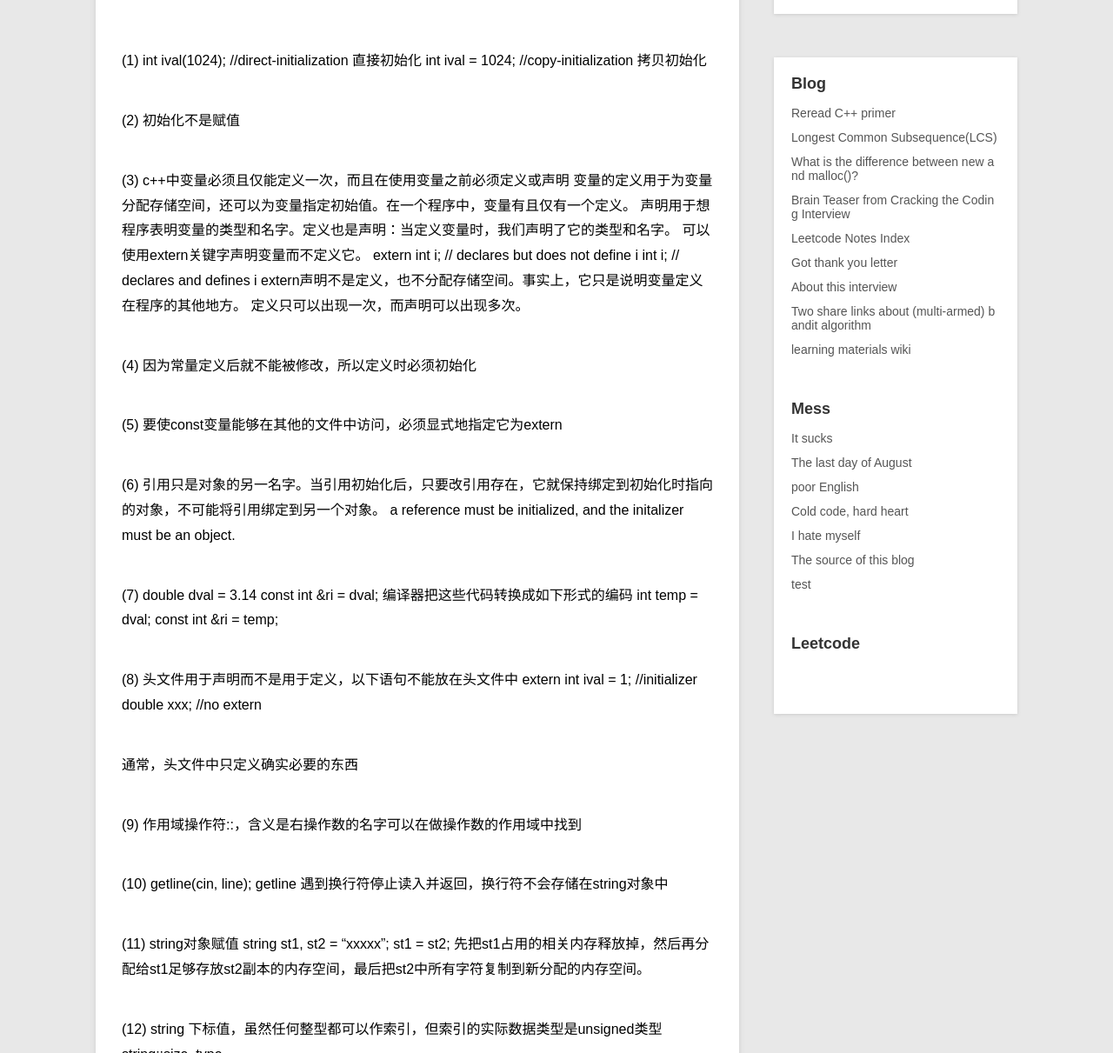
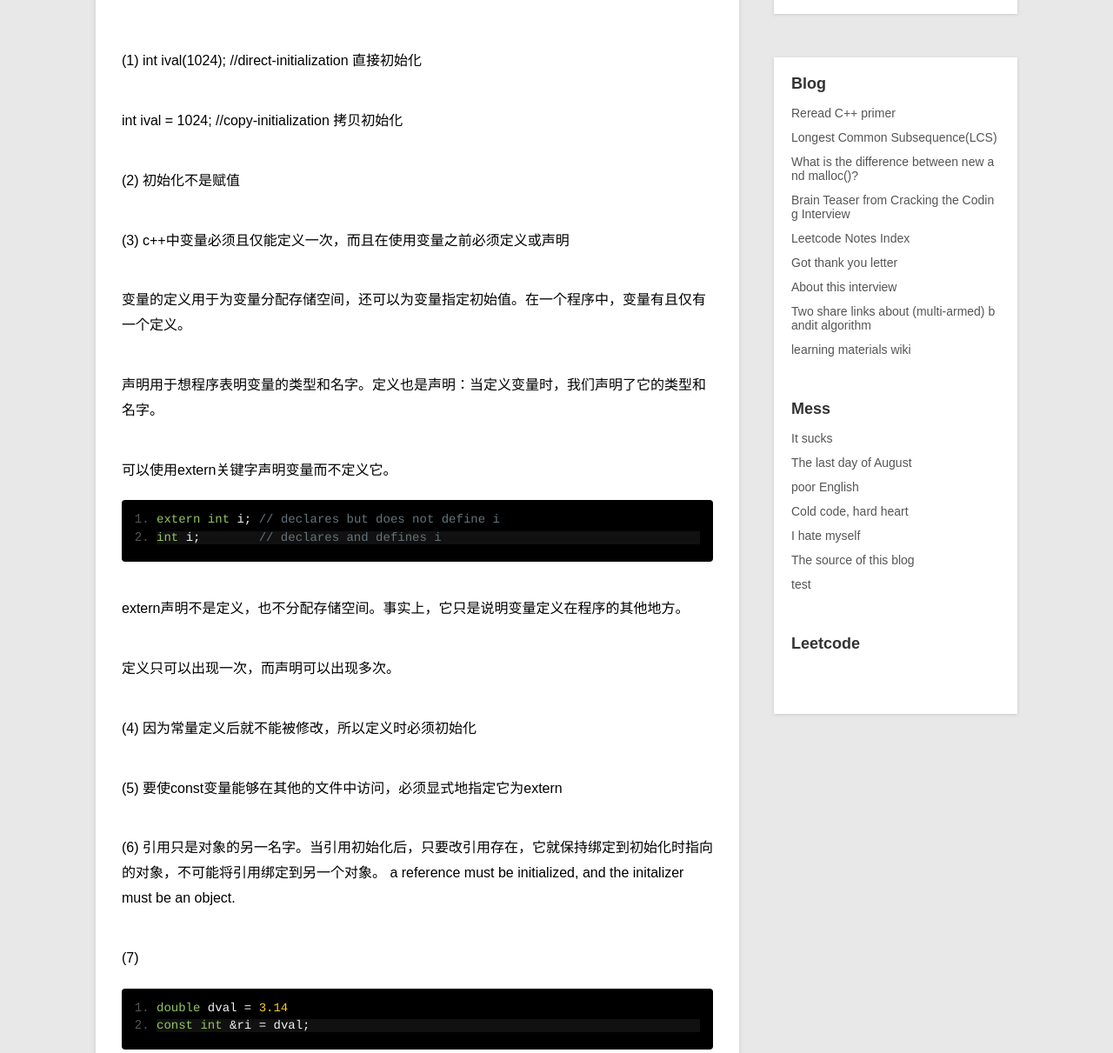
Before and after one commit to kunth/kunth.github.io, a Jekyll site: the page built from _posts/blog/2014-09-24-reread-c++primer.md, in a window 1280 px wide and 1400 px high, cut to the strip 189-1400 px from the top of the window. Shown: the whole strip at 87% size. Built offline with Jekyll 4.4.1, drawn with Linux system fonts in a browser that asks for light colours; Markdown is read by kramdown in place of the engine named in the settings; some of the changed text lies outside the part shown.

Commit message:
update reread-c++primer

````diff
--- a/_posts/blog/2014-09-24-reread-c++primer.md
+++ b/_posts/blog/2014-09-24-reread-c++primer.md
@@ -7,6 +7,7 @@ category: blog
 
 (1)
 int ival(1024); //direct-initialization 直接初始化
+
 int ival = 1024; //copy-initialization  拷贝初始化
 
 (2)
@@ -14,12 +15,18 @@ int ival = 1024; //copy-initialization  拷贝初始化
 
 (3)
 c++中变量必须且仅能定义一次，而且在使用变量之前必须定义或声明
+
 变量的定义用于为变量分配存储空间，还可以为变量指定初始值。在一个程序中，变量有且仅有一个定义。
+
 声明用于想程序表明变量的类型和名字。定义也是声明：当定义变量时，我们声明了它的类型和名字。
+
 可以使用extern关键字声明变量而不定义它。
+``` c++
 extern int i; // declares but does not define i
 int i;        // declares and defines i
+```
 extern声明不是定义，也不分配存储空间。事实上，它只是说明变量定义在程序的其他地方。
+
 定义只可以出现一次，而声明可以出现多次。
 
 (4)
@@ -33,17 +40,21 @@ extern声明不是定义，也不分配存储空间。事实上，它只是说
 a reference must be initialized, and the initalizer must be an object.
 
 (7)
+``` c++
 double dval = 3.14
 const int &ri = dval;
+```
 编译器把这些代码转换成如下形式的编码
+``` c++
 int temp = dval;
 const int &ri = temp;
-
+```
 (8)
 头文件用于声明而不是用于定义，以下语句不能放在头文件中
+``` c++
 extern int ival = 1; //initializer
 double xxx; //no extern
-
+```
 通常，头文件中只定义确实必要的东西
 
 (9)
@@ -54,8 +65,10 @@ getline(cin, line); getline 遇到换行符停止读入并返回，换行符不
 
 (11)
 string对象赋值
+``` c++
 string st1, st2 = "xxxxx";
 st1 = st2;
+```
 先把st1占用的相关内存释放掉，然后再分配给st1足够存放st2副本的内存空间，最后把st2中所有字符复制到新分配的内存空间。
 
 (12)
````
